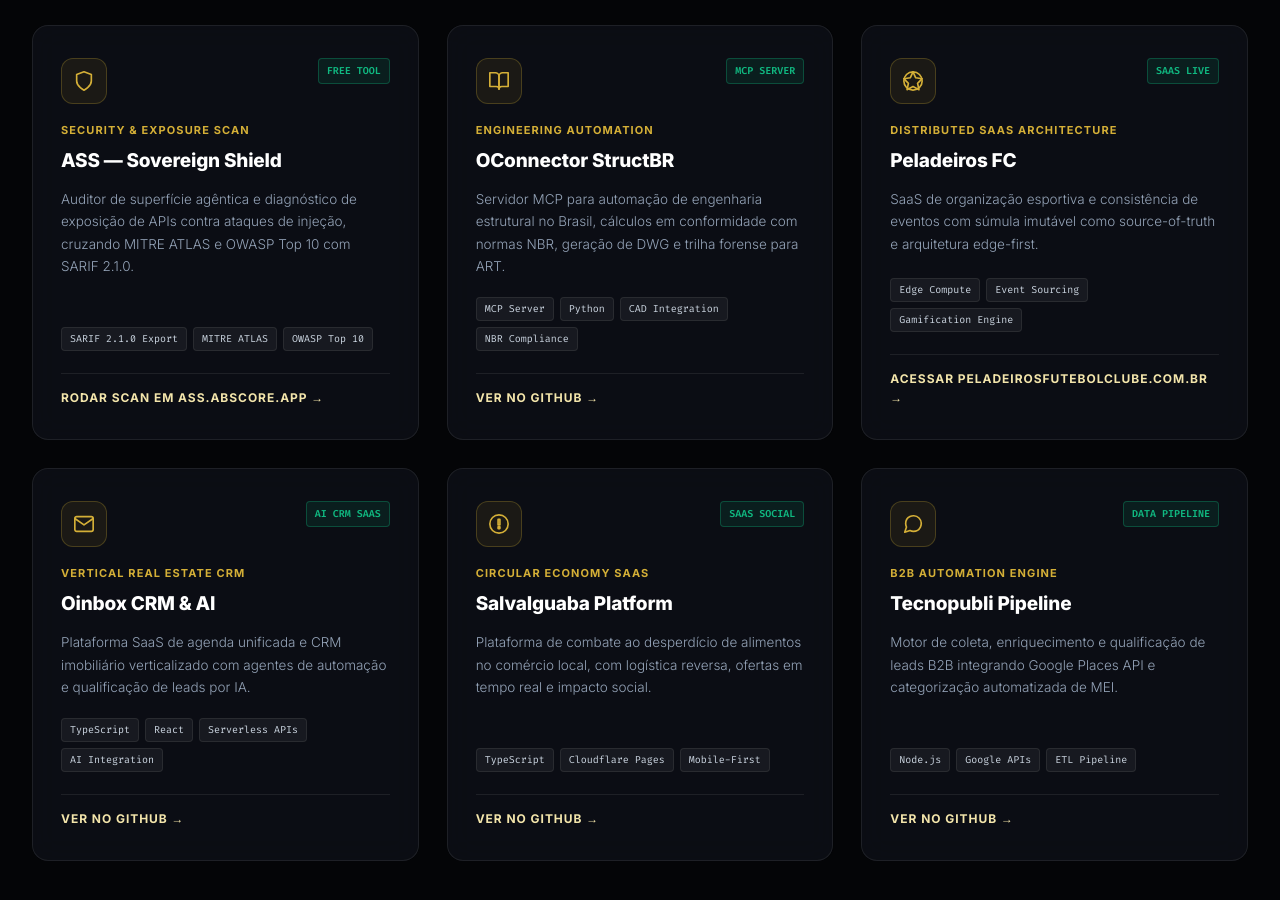
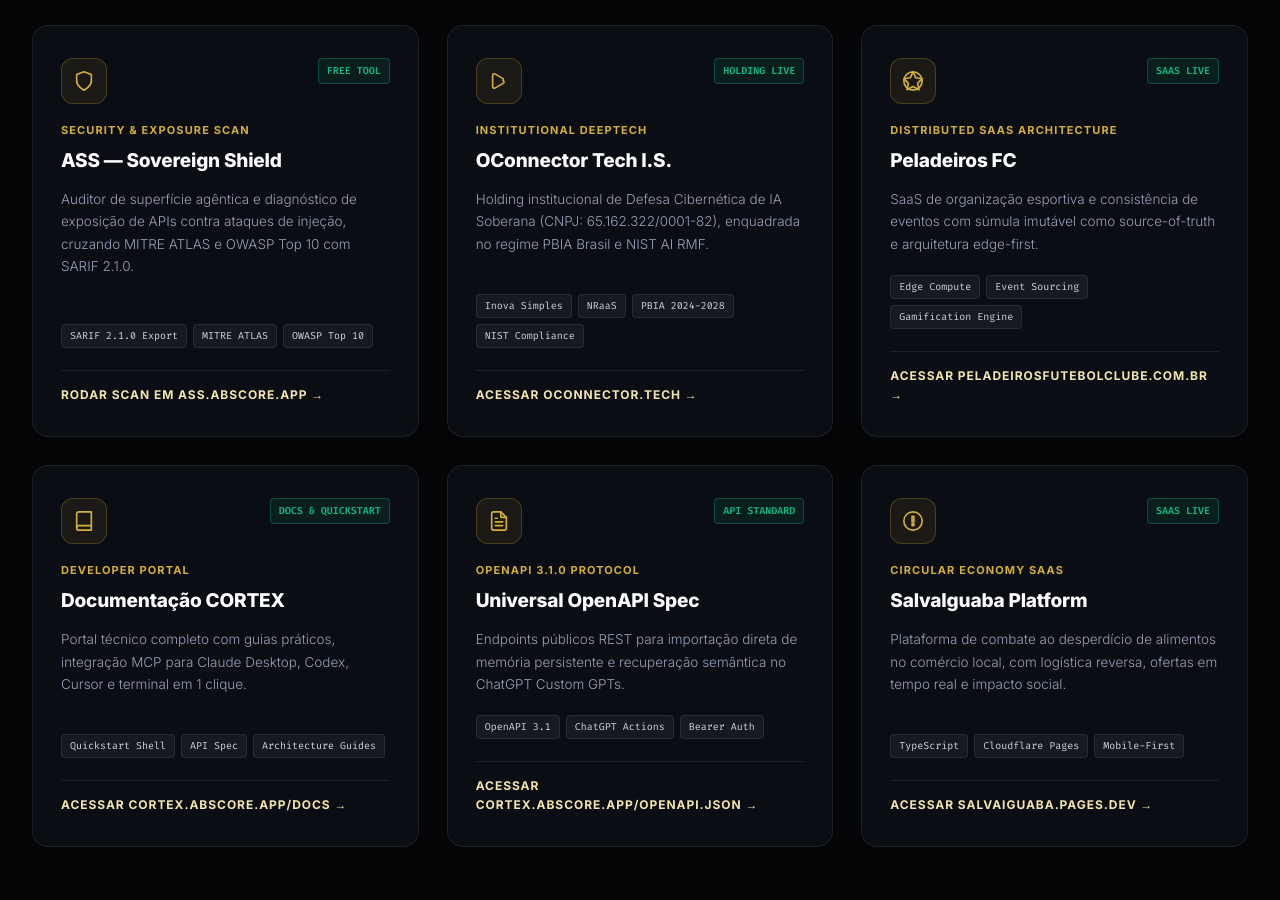
Before and after one commit to eusheriff/eusheriff.me, a plain HTML site: page index.html in a window 1280 px wide. Shown: the part 1632-2532 px from the top of the page. Drawn offline with Linux system fonts and the light colour scheme.

Commit message:
refactor(links): ensure 100% of project links point to live production domains

```diff
--- a/index.html
+++ b/index.html
@@ -799,24 +799,24 @@
       <div class="card-link-text">Rodar Scan em ass.abscore.app →</div>
     </a>
 
-    <!-- Card 5: OConnector StructBR -->
-    <a href="https://github.com/eusheriff/oconnector-structbr" target="_blank" class="project-card" data-category="gov">
+    <!-- Card 5: OConnector Technology Holding -->
+    <a href="https://oconnector.tech" target="_blank" class="project-card" data-category="gov">
       <div class="card-top">
         <div class="card-icon">
-          <svg viewBox="0 0 24 24"><path d="M2 3h6a4 4 0 0 1 4 4v14a3 3 0 0 0-3-3H2z"></path><path d="M22 3h-6a4 4 0 0 0-4 4v14a3 3 0 0 1 3-3h7z"></path></svg>
+          <svg viewBox="0 0 24 24"><path d="M16.5 9.4 7.55 4.24a1.78 1.78 0 0 0-2.5 1.55v12.42a1.78 1.78 0 0 0 2.5 1.55L16.5 14.6a1.78 1.78 0 0 0 0-3.2z"></path></svg>
         </div>
-        <span class="card-status">MCP Server</span>
+        <span class="card-status">Holding Live</span>
       </div>
-      <div class="card-tag">Engineering Automation</div>
-      <div class="card-title">OConnector StructBR</div>
-      <div class="card-desc">Servidor MCP para automação de engenharia estrutural no Brasil, cálculos em conformidade com normas NBR, geração de DWG e trilha forense para ART.</div>
+      <div class="card-tag">Institutional DeepTech</div>
+      <div class="card-title">OConnector Tech I.S.</div>
+      <div class="card-desc">Holding institucional de Defesa Cibernética de IA Soberana (CNPJ: 65.162.322/0001-82), enquadrada no regime PBIA Brasil e NIST AI RMF.</div>
       <div class="card-stack">
-        <span class="stack-badge">MCP Server</span>
-        <span class="stack-badge">Python</span>
-        <span class="stack-badge">CAD Integration</span>
-        <span class="stack-badge">NBR Compliance</span>
+        <span class="stack-badge">Inova Simples</span>
+        <span class="stack-badge">NRaaS</span>
+        <span class="stack-badge">PBIA 2024-2028</span>
+        <span class="stack-badge">NIST Compliance</span>
       </div>
-      <div class="card-link-text">Ver no GitHub →</div>
+      <div class="card-link-text">Acessar oconnector.tech →</div>
     </a>
 
     <!-- Card 6: Peladeiros FC -->
@@ -838,33 +838,51 @@
       <div class="card-link-text">Acessar peladeirosfutebolclube.com.br →</div>
     </a>
 
-    <!-- Card 7: Oinbox OConnector -->
-    <a href="https://github.com/eusheriff/OinboxOconnector" target="_blank" class="project-card" data-category="saas">
+    <!-- Card 7: Documentação Técnica CORTEX -->
+    <a href="https://cortex.abscore.app/docs" target="_blank" class="project-card" data-category="ai">
       <div class="card-top">
         <div class="card-icon">
-          <svg viewBox="0 0 24 24"><path d="M4 4h16c1.1 0 2 .9 2 2v12c0 1.1-.9 2-2 2H4c-1.1 0-2-.9-2-2V6c0-1.1.9-2 2-2z"></path><polyline points="22,6 12,13 2,6"></polyline></svg>
+          <svg viewBox="0 0 24 24"><path d="M4 19.5A2.5 2.5 0 0 1 6.5 17H20"></path><path d="M6.5 2H20v20H6.5A2.5 2.5 0 0 1 4 19.5v-15A2.5 2.5 0 0 1 6.5 2z"></path></svg>
         </div>
-        <span class="card-status">AI CRM SaaS</span>
+        <span class="card-status">Docs & Quickstart</span>
       </div>
-      <div class="card-tag">Vertical Real Estate CRM</div>
-      <div class="card-title">Oinbox CRM & AI</div>
-      <div class="card-desc">Plataforma SaaS de agenda unificada e CRM imobiliário verticalizado com agentes de automação e qualificação de leads por IA.</div>
+      <div class="card-tag">Developer Portal</div>
+      <div class="card-title">Documentação CORTEX</div>
+      <div class="card-desc">Portal técnico completo com guias práticos, integração MCP para Claude Desktop, Codex, Cursor e terminal em 1 clique.</div>
       <div class="card-stack">
-        <span class="stack-badge">TypeScript</span>
-        <span class="stack-badge">React</span>
-        <span class="stack-badge">Serverless APIs</span>
-        <span class="stack-badge">AI Integration</span>
+        <span class="stack-badge">Quickstart Shell</span>
+        <span class="stack-badge">API Spec</span>
+        <span class="stack-badge">Architecture Guides</span>
       </div>
-      <div class="card-link-text">Ver no GitHub →</div>
+      <div class="card-link-text">Acessar cortex.abscore.app/docs →</div>
     </a>
 
-    <!-- Card 8: SalvaIguaba / SavePlate -->
-    <a href="https://github.com/eusheriff/salvaiguaba" target="_blank" class="project-card" data-category="saas">
+    <!-- Card 8: OpenAPI Spec & GPT Actions -->
+    <a href="https://cortex.abscore.app/openapi.json" target="_blank" class="project-card" data-category="ai">
+      <div class="card-top">
+        <div class="card-icon">
+          <svg viewBox="0 0 24 24"><path d="M14 2H6a2 2 0 0 0-2 2v16a2 2 0 0 0 2 2h12a2 2 0 0 0 2-2V8z"></path><polyline points="14 2 14 8 20 8"></polyline><line x1="16" y1="13" x2="8" y2="13"></line><line x1="16" y1="17" x2="8" y2="17"></line><polyline points="10 9 9 9 8 9"></polyline></svg>
+        </div>
+        <span class="card-status">API Standard</span>
+      </div>
+      <div class="card-tag">OpenAPI 3.1.0 Protocol</div>
+      <div class="card-title">Universal OpenAPI Spec</div>
+      <div class="card-desc">Endpoints públicos REST para importação direta de memória persistente e recuperação semântica no ChatGPT Custom GPTs.</div>
+      <div class="card-stack">
+        <span class="stack-badge">OpenAPI 3.1</span>
+        <span class="stack-badge">ChatGPT Actions</span>
+        <span class="stack-badge">Bearer Auth</span>
+      </div>
+      <div class="card-link-text">Acessar cortex.abscore.app/openapi.json →</div>
+    </a>
+
+    <!-- Card 9: SalvaIguaba Platform -->
+    <a href="https://salvaiguaba.pages.dev" target="_blank" class="project-card" data-category="saas">
       <div class="card-top">
         <div class="card-icon">
           <svg viewBox="0 0 24 24"><path d="M12 2a10 10 0 1 0 10 10A10 10 0 0 0 12 2zm1 15h-2v-2h2zm0-4h-2V7h2z"></path></svg>
         </div>
-        <span class="card-status">SaaS Social</span>
+        <span class="card-status">SaaS Live</span>
       </div>
       <div class="card-tag">Circular Economy SaaS</div>
       <div class="card-title">SalvaIguaba Platform</div>
@@ -874,26 +892,7 @@
         <span class="stack-badge">Cloudflare Pages</span>
         <span class="stack-badge">Mobile-First</span>
       </div>
-      <div class="card-link-text">Ver no GitHub →</div>
-    </a>
-
-    <!-- Card 9: Tecnopubli Lead Ingestion -->
-    <a href="https://github.com/eusheriff/tecnopubli" target="_blank" class="project-card" data-category="saas">
-      <div class="card-top">
-        <div class="card-icon">
-          <svg viewBox="0 0 24 24"><path d="M21 11.5a8.38 8.38 0 0 1-.9 3.8 8.5 8.5 0 0 1-7.6 4.7 8.38 8.38 0 0 1-3.8-.9L3 21l1.9-5.7a8.38 8.38 0 0 1-.9-3.8 8.5 8.5 0 0 1 4.7-7.6 8.38 8.38 0 0 1 3.8-.9h.5a8.48 8.48 0 0 1 8 8v.5z"></path></svg>
-        </div>
-        <span class="card-status">Data Pipeline</span>
-      </div>
-      <div class="card-tag">B2B Automation Engine</div>
-      <div class="card-title">Tecnopubli Pipeline</div>
-      <div class="card-desc">Motor de coleta, enriquecimento e qualificação de leads B2B integrando Google Places API e categorização automatizada de MEI.</div>
-      <div class="card-stack">
-        <span class="stack-badge">Node.js</span>
-        <span class="stack-badge">Google APIs</span>
-        <span class="stack-badge">ETL Pipeline</span>
-      </div>
-      <div class="card-link-text">Ver no GitHub →</div>
+      <div class="card-link-text">Acessar salvaiguaba.pages.dev →</div>
     </a>
   </section>
 
```
